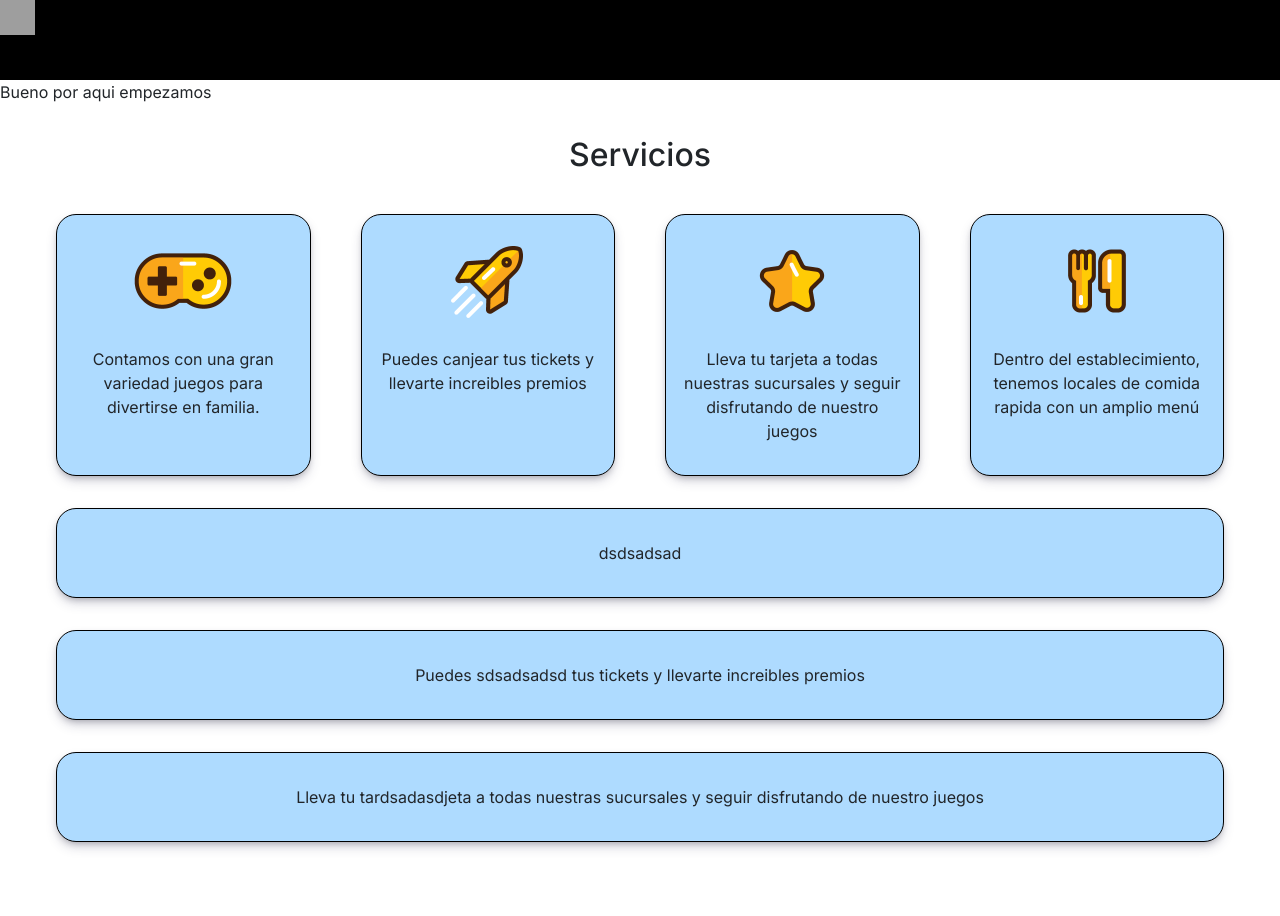
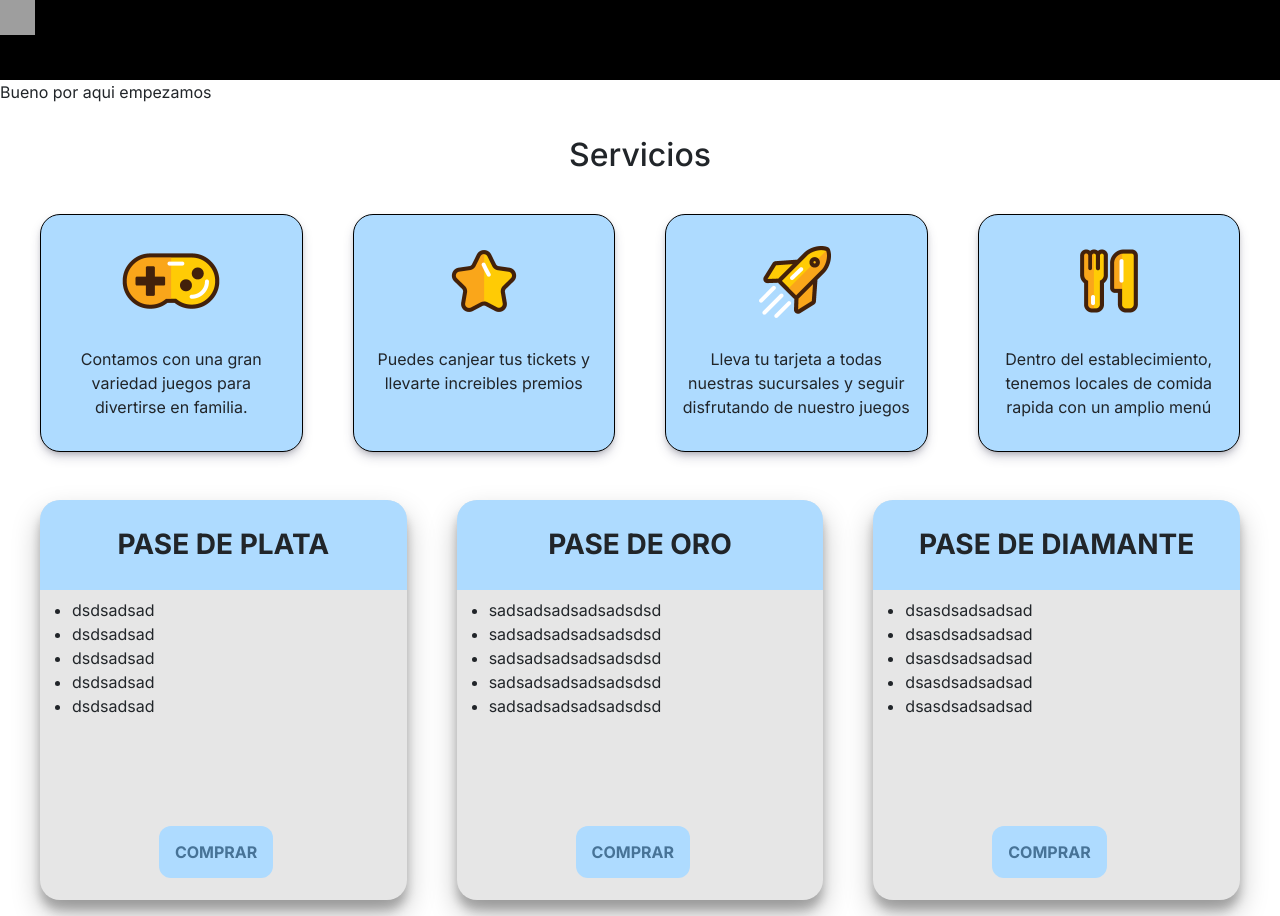
Before and after one commit to Jeremy2710/Proyecto-React, a Next.js app in the folder planetaninez/: page / in a window 1280 px wide. Before the commit the page ends 858 px from the top, so only its background shows below. Built offline with nearby package versions, Linux system fonts and the light colour scheme; grey boxes are pictures that could not be loaded.

Commit message:
implementacion de tarjetas y botones con css

```diff
--- /dev/null
+++ b/planetaninez/src/app/components/BotonTarjetas.jsx
@@ -0,0 +1,20 @@
+import React from "react";
+import Image from "next/image";
+
+function BotonTarjetas() {
+
+
+
+    return (
+
+
+        <div className="boton-pases">
+            <a href="https://www.mercadopago.com.ar" target="blank">Comprar</a>
+        </div>
+
+    )
+}
+
+
+
+export default BotonTarjetas
--- a/planetaninez/src/app/components/Tarjetaservicios.jsx
+++ b/planetaninez/src/app/components/Tarjetaservicios.jsx
@@ -1,15 +1,27 @@
 import React from "react";
 import Image from "next/image";
+import BotonTarjetas from '../components/BotonTarjetas'
 
 function TarjetasServicios(props) {
 
-    const { info2 } = props
+    const { titulo, info } = props
 
     return (
 
 
-        <div className="card-iconos">
-            <p>{info2}</p>
+        <div className="card-pases">
+            <h3>{titulo}</h3>
+            <ul>
+                <li>{info}</li>
+                <li>{info}</li>
+                <li>{info}</li>
+                <li>{info}</li>
+                <li>{info}</li>
+
+
+            </ul>
+
+            <BotonTarjetas />
         </div>
 
     )
--- a/planetaninez/src/app/globals.scss
+++ b/planetaninez/src/app/globals.scss
@@ -79,7 +79,7 @@ img {
 /* SERVICIOS */
 
 #servicios {
-  padding: 1em;
+  padding: 1em 0;
 }
 
 #servicios h2 {
@@ -87,16 +87,17 @@ img {
 
 }
 
-.card-grid {
+.card-iconos-grid {
   display: grid;
   grid-template-columns: repeat(4, 1fr);
   grid-template-rows: 1fr;
   grid-column-gap: 50px;
   grid-row-gap: 0px;
+  margin-bottom: 3em;
 }
 
-.card-iconos p{
- margin-top: 1em;
+.card-iconos p {
+  margin-top: 1em;
 }
 
 .card-iconos {
@@ -109,6 +110,51 @@ img {
   box-shadow: rgba(50, 50, 93, 0.25) 0px 6px 12px -2px, rgba(0, 0, 0, 0.3) 0px 3px 7px -3px;
 }
 
+.card-pases-grid {
+  display: grid;
+  grid-template-columns: repeat(3, 1fr);
+  grid-template-rows: 1fr;
+  grid-column-gap: 50px;
+  grid-row-gap: 0px;
+}
+
+.card-pases {
+  background-color: #e6e6e6;
+  border-radius: 20px;
+  height: 400px;
+  position: relative;
+  box-shadow: rgba(0, 0, 0, 0.25) 0px 14px 28px, rgba(0, 0, 0, 0.22) 0px 10px 10px;
+}
+
+.card-pases h3 {
+  text-align: center;
+  padding: 1em;
+  background-color: #aedbff;
+  text-transform: uppercase;
+  font-weight: bold;
+  border-radius: 20px 20px 0 0;
+
+}
+
+.boton-pases {
+  text-align: center;
+  padding: 1em;
+  position: absolute;
+  bottom: 5%;
+  right: 32%;
+}
+
+.boton-pases a {
+  text-decoration: none;
+  background-color: #aedbff;
+  padding: 1em;
+  border-radius: 12px;
+  color: #477397;
+  font-weight: bold;
+  text-transform: uppercase;
+
+}
+
 @media (prefers-color-scheme: dark) {
   html {
     color-scheme: dark;
--- a/planetaninez/src/app/page.js
+++ b/planetaninez/src/app/page.js
@@ -3,6 +3,7 @@ import styles from './page.module.scss'
 import Navbar from './components/Navbar'
 import Servicios from './components/Servicios'
 import TarjetasServicios from './components/Tarjetaservicios'
+
 import icono1 from '../../public/icono1.png'
 import icono2 from '../../public/icono2.png'
 import icono3 from '../../public/icono3.png'
@@ -14,15 +15,15 @@ export default function Home() {
 
   const servicioiconos = [
     { id: "icono1", img: icono1, info: "Contamos con una gran variedad juegos para divertirse en familia." },
-    { id: "icono2", img: icono2, info: "Puedes canjear tus tickets y llevarte increibles premios" },
-    { id: "icono3", img: icono3, info: "Lleva tu tarjeta a todas nuestras sucursales y seguir disfrutando de nuestro juegos" },
+    { id: "icono2", img: icono3, info: "Puedes canjear tus tickets y llevarte increibles premios" },
+    { id: "icono3", img: icono2, info: "Lleva tu tarjeta a todas nuestras sucursales y seguir disfrutando de nuestro juegos" },
     { id: "icono4", img: icono4, info: "Dentro del establecimiento, tenemos locales de comida rapida con un amplio menú" }
   ];
 
   const tarjetainfo = [
-    { id: "tarjeta1", info: "dsdsadsad" },
-    { id: "tarjeta2", info: "Puedes sdsadsadsd tus tickets y llevarte increibles premios" },
-    { id: "tarjeta3", info: "Lleva tu tardsadasdjeta a todas nuestras sucursales y seguir disfrutando de nuestro juegos" },
+    { id: "tarjeta1", titulo: "Pase de plata", info: "dsdsadsad" },
+    { id: "tarjeta2", titulo: "Pase de oro", info: "sadsadsadsadsadsdsd" },
+    { id: "tarjeta3", titulo: "Pase de diamante", info: "dsasdsadsadsad" },
   ];
 
 
@@ -40,7 +41,7 @@ export default function Home() {
 
         <h2>Servicios</h2>
 
-        <div className='card-grid'>
+        <div className='card-iconos-grid'>
           {
             servicioiconos.map((iconos) => (
               <>
@@ -52,13 +53,13 @@ export default function Home() {
           }
         </div>
 
-        <div>
+        <div className='card-pases-grid'>
 
         {
             tarjetainfo.map((tarjetas) => (
               <>
 
-                <TarjetasServicios key={tarjetas.id} info2={tarjetas.info} />
+                <TarjetasServicios key={tarjetas.id} titulo={tarjetas.titulo} info={tarjetas.info} />
               </>
             ))
 
```
